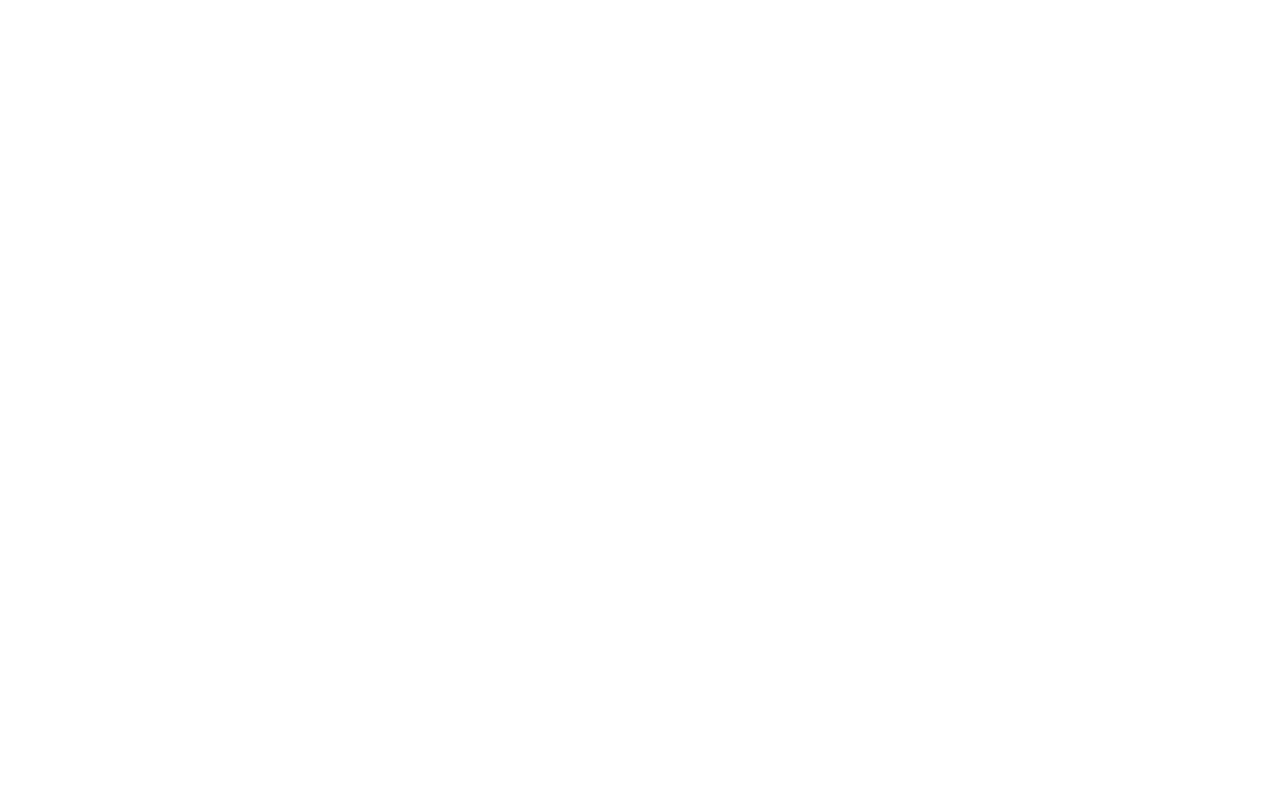
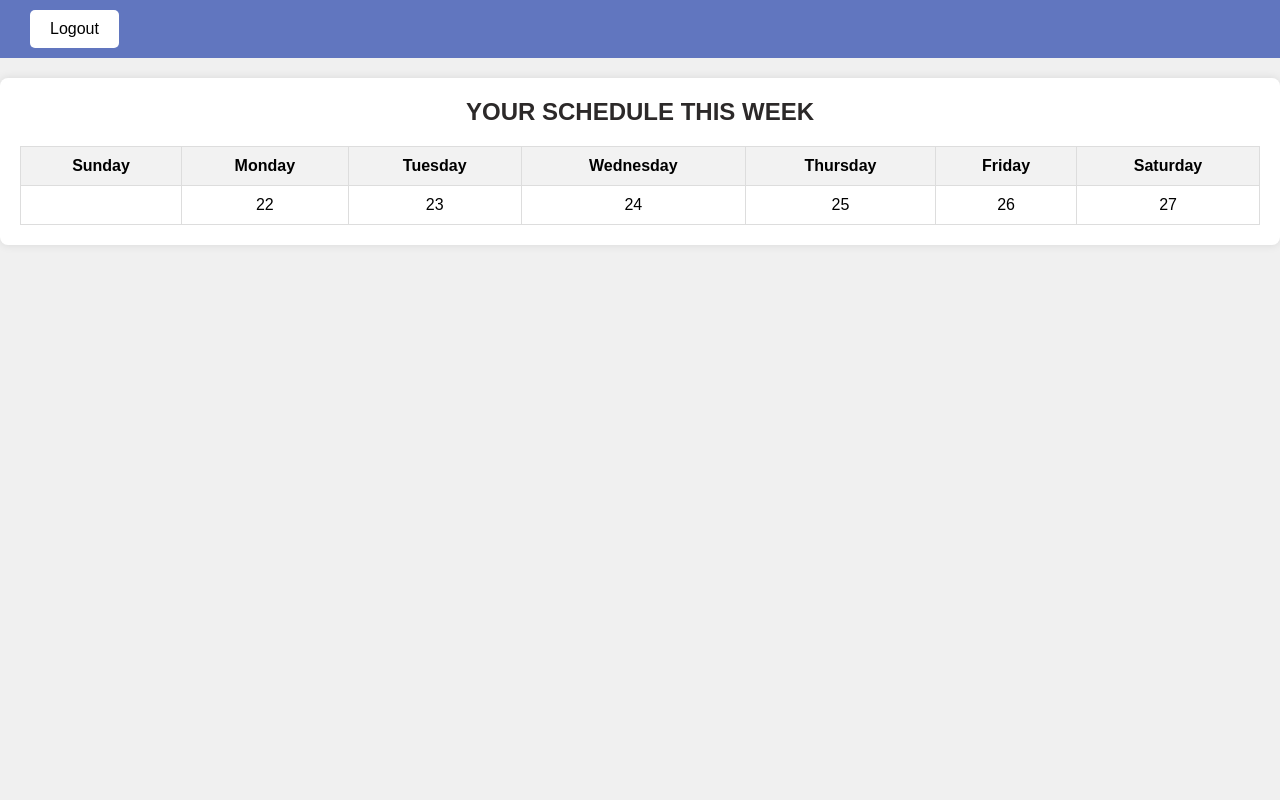
Before and after one commit to aidandoherty01/CEN3031-Project, a Flask app: page /calendar/ in a window 1280 px wide. Before the commit the page is empty. Run offline with Flask 3, Linux system fonts and the light colour scheme; some libraries are stand-ins or nearby versions.

Commit message:
create a canlendar

```diff
--- a/app.py
+++ b/app.py
@@ -378,7 +378,10 @@ def empCalendar():
 ## IT staff calendar page for testing only (will delete later and use the above)
 @app.route("/calendar/")
 def Calendar():
-    return render_template('empcalendar.html')
+    shift = [[[600], [1500]], [[600, 1000], [900, 1500]], [[600], [1500]], [[600, 1000], [900, 1500]], [[600], [1500]], [[600, 1000], [900, 1500]], [[600], [1500]]]
+    tickettime = [[[600], [700], [1]], [[600, 900], [700, 1000], [1, 2]], [[600], [700], [1]], [[600, 900], [700, 1000], [1, 2]], [[600, 900], [700, 1000], [1, 2]], [[600], [700], [1]], [[600, 900], [700, 1000], [1, 2]]]
+
+    return render_template('ITstaffcalendar.html', shift = shift, tickettime = tickettime, numbers=range(1, 1441))
 
 
 ## User view
--- /dev/null
+++ b/templates/ITstaffcalendar.html
@@ -0,0 +1,115 @@
+<!DOCTYPE html>
+<html lang="en">
+<head>
+    <meta charset="UTF-8">
+    <meta name="viewport" content="width=device-width, initial-scale=1.0">
+    <title>HomePage</title>
+    <style>
+        body {
+            font-family: Arial, sans-serif;
+            background-color: #f0f0f0;
+            margin: 0;
+        }
+        .header {
+            background-color: #4c65b8de;
+            padding: 10px 20px;
+            display: flex;
+            justify-content: space-between;
+            align-items: center;
+            justify-content: flex-end;
+        }
+        .header .logout-button button {
+            display: flex;
+            padding: 10px 20px;
+            margin: 0 10px;
+            border: none;
+            border-radius: 5px;
+            background-color: white;
+            font-size: 16px;
+            cursor: pointer;
+        }
+        .title {
+            font-size: 24px; /* Adjust as needed */
+            font-weight: bold;
+            margin-bottom: 20px;
+            color: #2c2929;
+            text-align: center; /* Center align the title */
+        }
+        .calendar-container {
+            max-width: 100%;
+            margin: 0 auto;
+            padding: 20px;
+            box-shadow: 0 0 10px rgba(0, 0, 0, 0.1);
+            border-radius: 8px;
+            background-color: #fff;
+        }
+
+        .header {
+            display: flex;
+            justify-content: space-between;
+            align-items: center;
+            margin-bottom: 20px;
+        }
+
+        .header h2 {
+            margin: 0;
+        }
+
+        table {
+            width: 100%;
+            border-collapse: collapse;
+        }
+
+        th, td {
+            border: 1px solid #ddd;
+            padding: 10px;
+            text-align: center;
+        }
+
+        th {
+            background-color: #f2f2f2;
+        }
+    </style>
+    </style>
+</head>
+<body>
+    <div class="header">
+        <div class="logout-button">
+            <button onclick="location.href='/logout/'">Logout</button>
+        </div>
+    </div>
+    <div class="calendar-container">
+        <div class="title">YOUR SCHEDULE THIS WEEK</div>
+        <table>
+            <thead>
+                <tr>
+                    <th>Sunday</th>
+                    <th>Monday</th>
+                    <th>Tuesday</th>
+                    <th>Wednesday</th>
+                    <th>Thursday</th>
+                    <th>Friday</th>
+                    <th>Saturday</th>
+                </tr>
+            </thead>
+            <tbody>
+                <tr>
+                    <td>
+                        {% for num in numbers %}
+                            <div></div>
+                        {% endfor %}
+                    </td>
+                    <td>22</td>
+                    <td>23</td>
+                    <td>24</td>
+                    <td>25</td>
+                    <td>26</td>
+                    <td>27</td>
+                </tr>
+            </tbody>
+        </table>
+    </div>
+
+
+</body>
+</html>
--- a/templates/ITstaffview.html
+++ b/templates/ITstaffview.html
@@ -97,7 +97,7 @@
             <button onclick="location.href='/ITstaffview/eta/'">ETA Needed</button>
             <button onclick="location.href='/'">Time Entry</button>
         </div>
-        <div class="right-button">
+        <div class="right-buttons">
             <button onclick="location.href='/logout/'">Logout</button>
         </div>
     </div>
--- a/templates/ITstaffviewticket.html
+++ b/templates/ITstaffviewticket.html
@@ -85,7 +85,7 @@
         <div class="left-buttons">
             <button onclick="location.href='/ITstaffview/'">Home</button>
         </div>
-        <div class="right-button">
+        <div class="right-buttons">
             <button onclick="location.href='/'">Logout</button>
         </div>
     </div>
--- a/templates/etaassignment.html
+++ b/templates/etaassignment.html
@@ -97,7 +97,7 @@
             <button onclick="location.href='/ITstaffview'">Assigned Tickets</button>
             <button onclick="location.href='/'">Time Entry</button>
         </div>
-        <div class="right-button">
+        <div class="right-buttons">
             <button onclick="location.href='/logout/'">Logout</button>
         </div>
     </div>
--- a/templates/usertickethistory.html
+++ b/templates/usertickethistory.html
@@ -95,7 +95,7 @@
         <div class="left-buttons">
             <button onclick="location.href='/userview/'">Home</button>
         </div>
-        <div class="right-button">
+        <div class="right-buttons">
             <button onclick="location.href='/logout/'">Logout</button>
         </div>
     </div>
--- a/templates/userview.html
+++ b/templates/userview.html
@@ -105,7 +105,7 @@
 </head>
 <body>
     <div class="header">
-        <div class="right-button">
+        <div class="right-buttons">
             <button onclick="location.href='/logout/'">Logout</button>
         </div>
     </div>
--- a/templates/userviewticket.html
+++ b/templates/userviewticket.html
@@ -85,7 +85,7 @@
         <div class="left-buttons">
             <button onclick="location.href='/userview/'">Home</button>
         </div>
-        <div class="right-button">
+        <div class="right-buttons">
             <button onclick="location.href='/logout/'">Logout</button>
         </div>
     </div>
```
Also changed, not shown: templates/empcalendar.html (deleted).
